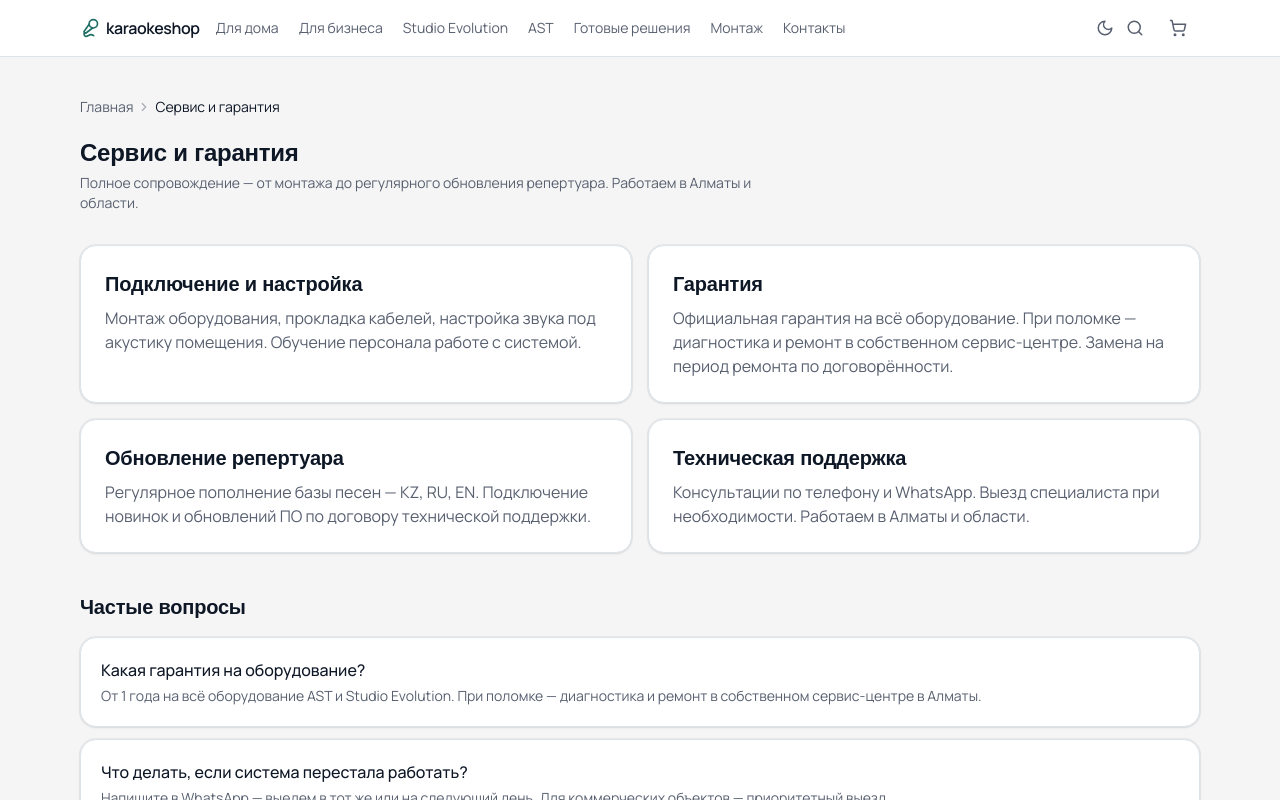
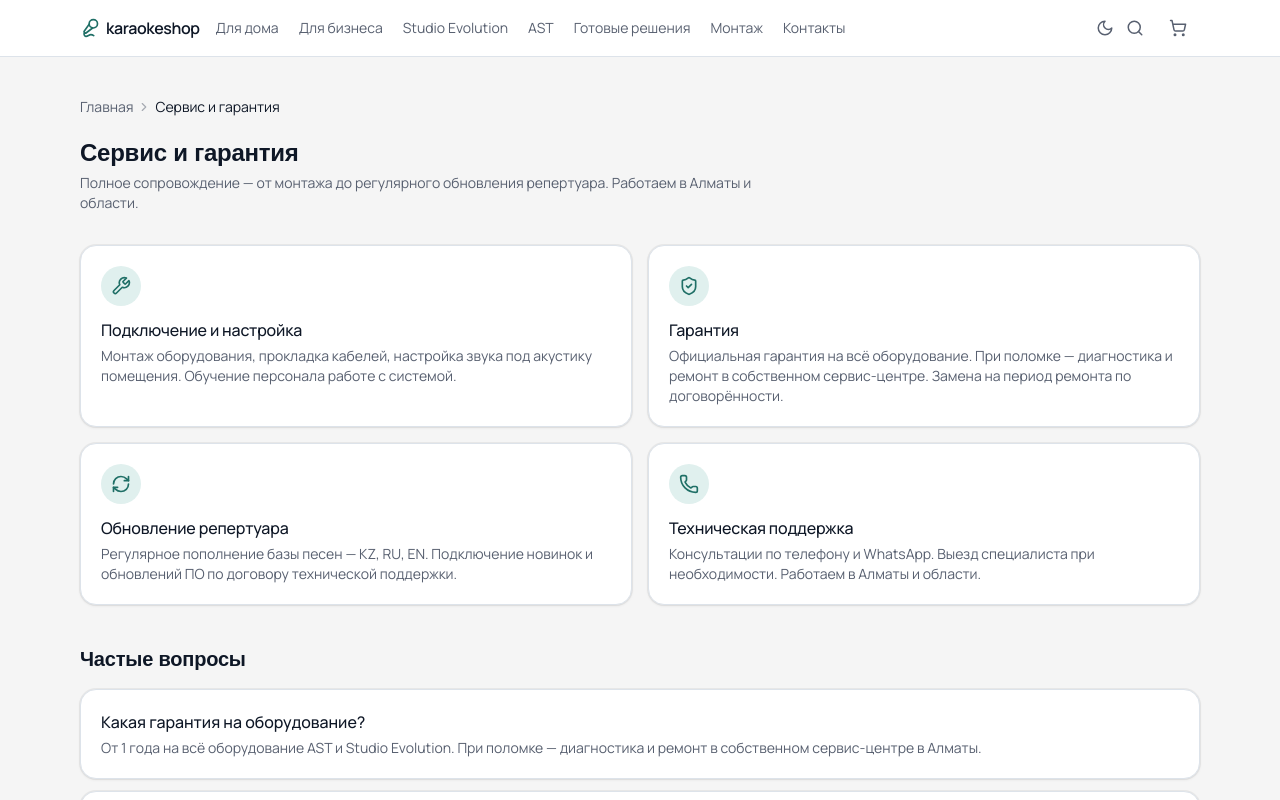
Before and after one commit to airginggger-collab/Karaokeshop, a Next.js app in the folder apps/web/: page /servis in a window 1280 px wide. Shown: the top 800 px of the page. Built offline with nearby package versions, Linux system fonts and the light colour scheme; a web font is replaced by a local one.

Commit message:
Revert "feat(servis): карточки без иконок — крупный жирный заголовок"
This reverts commit 378766c046997ebe6090017d44f7ab5993974911.

```diff
--- a/apps/web/src/app/servis/page.tsx
+++ b/apps/web/src/app/servis/page.tsx
@@ -55,10 +55,13 @@ export default function Page() {
       </p>
 
       <div className="mt-8 grid gap-4 sm:grid-cols-2">
-        {services.map(({ title, body }) => (
-          <div key={title} className="rounded-2xl border border-border bg-background p-6 shadow-sm">
-            <h2 className="font-display text-xl font-bold">{title}</h2>
-            <p className="mt-2 text-base text-muted-foreground">{body}</p>
+        {services.map(({ icon: Icon, title, body }) => (
+          <div key={title} className="rounded-2xl border border-border bg-background p-5 shadow-sm">
+            <span className="inline-flex h-10 w-10 items-center justify-center rounded-full bg-primary-soft text-primary">
+              <Icon className="h-5 w-5" />
+            </span>
+            <h2 className="mt-3 font-medium">{title}</h2>
+            <p className="mt-1 text-sm text-muted-foreground">{body}</p>
           </div>
         ))}
       </div>
```
Also changed, not shown: 1 other file (tests, documents, lock files or other folders).
